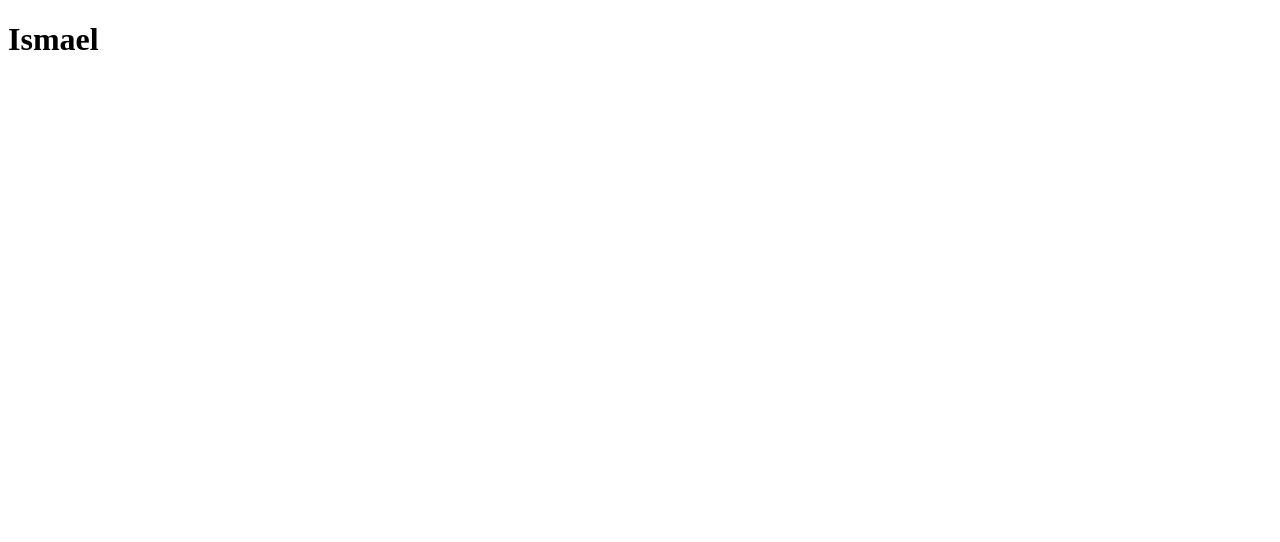
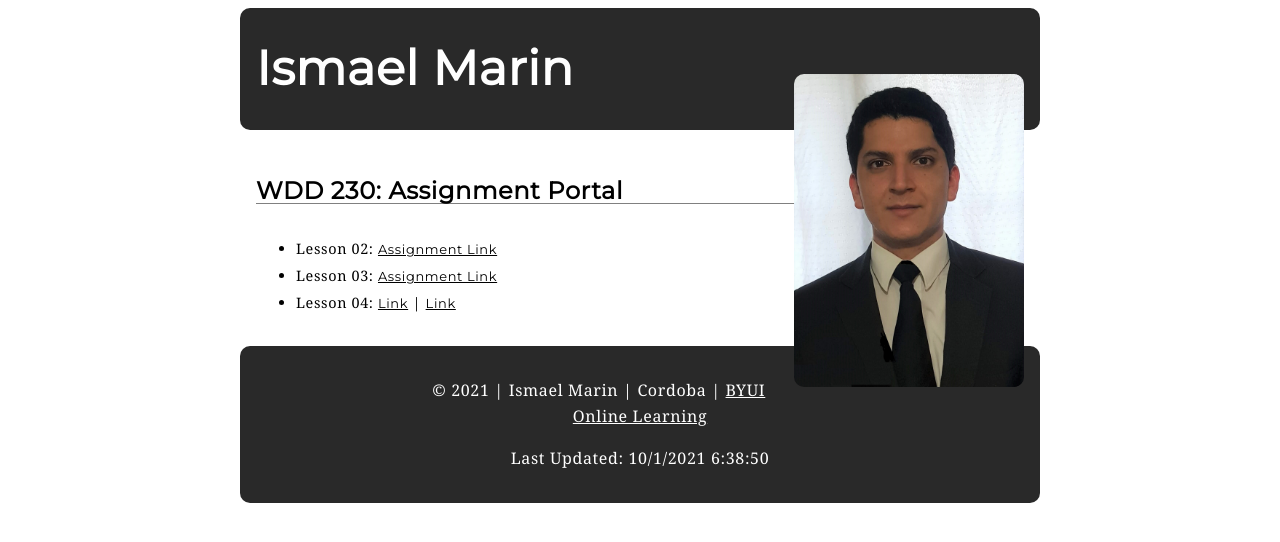
Before and after one commit to ismaelmarin2010/ismaelmarin2010.github.io, a plain HTML site: page index.html in a window 1280 px wide. Drawn offline with Linux system fonts and the light colour scheme; a web font is replaced by a local one.

Commit message:
Initiate commit

```diff
--- a/index.html
+++ b/index.html
@@ -1,9 +1,33 @@
-<!doctype html>
-<html lang="en-us">
-<head>
-  <title>Ismael</title>
-</head>
-<body>
- <h1>Ismael</h1>
-</body>
+<!DOCTYPE html>
+<html>
+  <head>
+    <meta charset="utf-8">
+    <meta name="viewport" content="width=device-width, initial-scale=1">
+    <title>Ismael Marin</title>
+    <link rel="stylesheet" href="style.css">
+  </head>
+  <body>
+    <div id="content">
+      <header>
+        <h1>Ismael Marin</h1>
+      </header>
+      <main>
+        <img class="me-img" src="me-img.jpg" alt="Ismael Marin's profile picture">
+        <h4>WDD 230: Assignment Portal</h4>
+        <nav>
+          <ul>
+            <li>Lesson 02: <a target="_blank" href="index.html">Assignment Link</a></li>
+            <li>Lesson 03: <a target="_blank" href="index.html">Assignment Link</a></li>
+            <li>Lesson 04: <a target="_blank" href="index.html">Link</a> | <a target="_blank" href="index.html">Link</a></li>
+          </ul>
+        </nav>
+      </main>
+      <footer>
+        <p>&copy; 2021 | Ismael Marin | Cordoba | <a id="byui-link" target="_blank" href="https://www.byui.edu/online">BYUI Online Learning</a></p>
+        <p>Last Updated: <a id="date"></a></p>
+        <script src="script.js"></script>
+      </footer>
+    </div>
+
+  </body>
 </html>
--- /dev/null
+++ b/script.js
@@ -0,0 +1,23 @@
+function lastModified() {
+  var modiDate = new Date(document.lastModified);
+  var showAs = modiDate.getDate() + "/" + (modiDate.getMonth() + 1) + "/" + modiDate.getFullYear();
+  return showAs
+}
+
+function GetTime() {
+    var modiDate = new Date();
+    var Seconds
+
+    if (modiDate.getSeconds() < 10) {
+        Seconds = "0" + modiDate.getSeconds();
+    } else {
+        Seconds = modiDate.getSeconds();
+    }
+
+    var modiDate = new Date();
+    var CurTime = modiDate.getHours() + ":" + modiDate.getMinutes() + ":" + Seconds
+    return CurTime
+}
+
+var x = lastModified() + "  " + GetTime();
+document.getElementById("date").innerHTML = x;
--- /dev/null
+++ b/style.css
@@ -0,0 +1,85 @@
+@import url('https://fonts.googleapis.com/css2?family=Esteban&family=Montserrat&display=swap');
+
+#content {
+  max-width: 800px;
+  margin: 0 auto;
+}
+
+h1 {
+  color: white;
+  font-family: Montserrat, Verdana, sans-serif;
+  font-size: 3em;
+}
+
+h4 {
+  color: black;
+  font-family: Montserrat, Verdana, sans-serif;
+  font-size: 1.5em;
+  border-bottom: 1px solid grey;
+}
+
+a {
+  color: black;
+  font-family: Montserrat, Verdana, sans-serif;
+  font-size: 1.5em;
+}
+
+body {
+  font-family: Esteban, Georgia, serif;
+  font-size: 1em;
+  line-height: 1.6em;
+  letter-spacing: 0.04em;
+}
+
+nav, nav a {
+  font-size: 0.9em;
+}
+
+main {
+  background-color: #FFFFFF;
+  padding: 1em;
+}
+
+header, footer, .me-img {
+  border-radius: 10px;
+}
+
+header {
+  background-color: #292929;
+  display: grid;
+  grid-template-columns: 1fr 1fr;
+  align-items: center;
+  padding: 1em;
+}
+
+.me-img {
+  max-width: 30%;
+  float: right;
+  margin-top: -4.5em;
+}
+
+footer {
+  background-color: #292929;
+  color: #FFFFFF;
+  align-items: center;
+  justify-items: center;
+  text-align: center;
+  padding: 1em;
+}
+
+#byui-link, #date {
+  color: white;
+  font-size: 1em;
+  font-family: Esteban, Georgia, serif;
+  line-height: 1.6em;
+  letter-spacing: 0.04em;
+}
+
+
+@media screen and (max-width: 550px) {
+/* beginning of media query */
+    .home-grid {
+    display: block;
+    }
+/* end of media query */
+}
```
Also changed, not shown: me-img.jpg (added).
